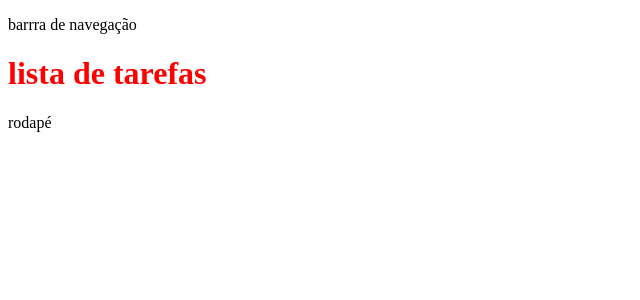
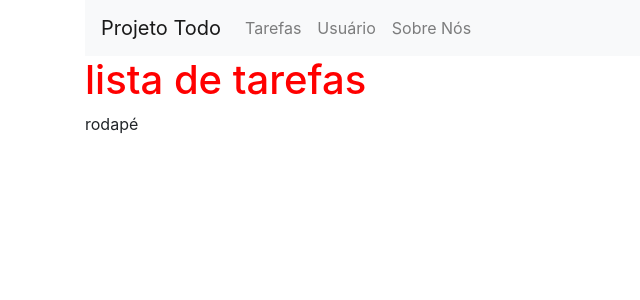
Before and after one commit to carlosrobertosalgueiro/todo-django, a Django app: page / in a window 1280 px wide. Shown: the top 300 px of the page, without its empty margins (0-640 px from the left). Run offline with Django 4.2, Linux system fonts and the light colour scheme.

Commit message:
inserido bootstrap

```diff
--- a/task/templates/base.html
+++ b/task/templates/base.html
@@ -6,12 +6,37 @@
     <title>{% block title %}{% endblock %} </title>
     <meta charset="utf-8">
     <link rel="stylesheet" href="{% static 'css/styles.css' %}">
+    <link rel="stylesheet" href="https://cdn.jsdelivr.net/npm/bootstrap@4.6.2/dist/css/bootstrap.min.css" integrity="sha384-xOolHFLEh07PJGoPkLv1IbcEPTNtaed2xpHsD9ESMhqIYd0nLMwNLD69Npy4HI+N" crossorigin="anonymous">
   </head>
   <body>
-    <p> barrra de navegação</p>
-    {%block content %} {% endblock %}
-    <p> rodapé </p>
+    <div class="container">
+      <nav class="navbar navbar-expand-lg navbar-light bg-light">
+        <a class="navbar-brand" href="#">Projeto Todo</a>
+        <button class="navbar-toggler" type="button" data-toggle="collapse" data-target="#navbarSupportedContent" aria-controls="navbarSupportedContent" aria-expanded="false" aria-label="Toggle navigation">
+          <span class="navbar-toggler-icon"></span>
+        </button>
 
+        <div class="collapse navbar-collapse" id="navbarSupportedContent">
+          <ul class="navbar-nav mr-auto">
+            <li class="nav-item">
+              <a class="nav-link" href="#">Tarefas <span class="sr-only">(current)</span></a>
+            </li>
+            <li class="nav-item">
+              <a class="nav-link" href="#">Usuário <span class="sr-only">(current)</span></a>
+            </li>
+            <li class="nav-item">
+              <a class="nav-link" href="#">Sobre Nós <span class="sr-only">(current)</span></a>
+            </li>
+          </ul>
+
+        </div>
+      </nav>
+      {%block content %} {% endblock %}
+      <footer>
+      <p> rodapé </p>
+      </footer>
+    </div>
+     <script src="https://cdn.jsdelivr.net/npm/bootstrap@4.6.2/dist/js/bootstrap.bundle.min.js" integrity="sha384-Fy6S3B9q64WdZWQUiU+q4/2Lc9npb8tCaSX9FK7E8HnRr0Jz8D6OP9dO5Vg3Q9ct" crossorigin="anonymous"></script>
     <script src={% static 'js/scripts.js' %} > </script>
   </body>
 </html>
```
